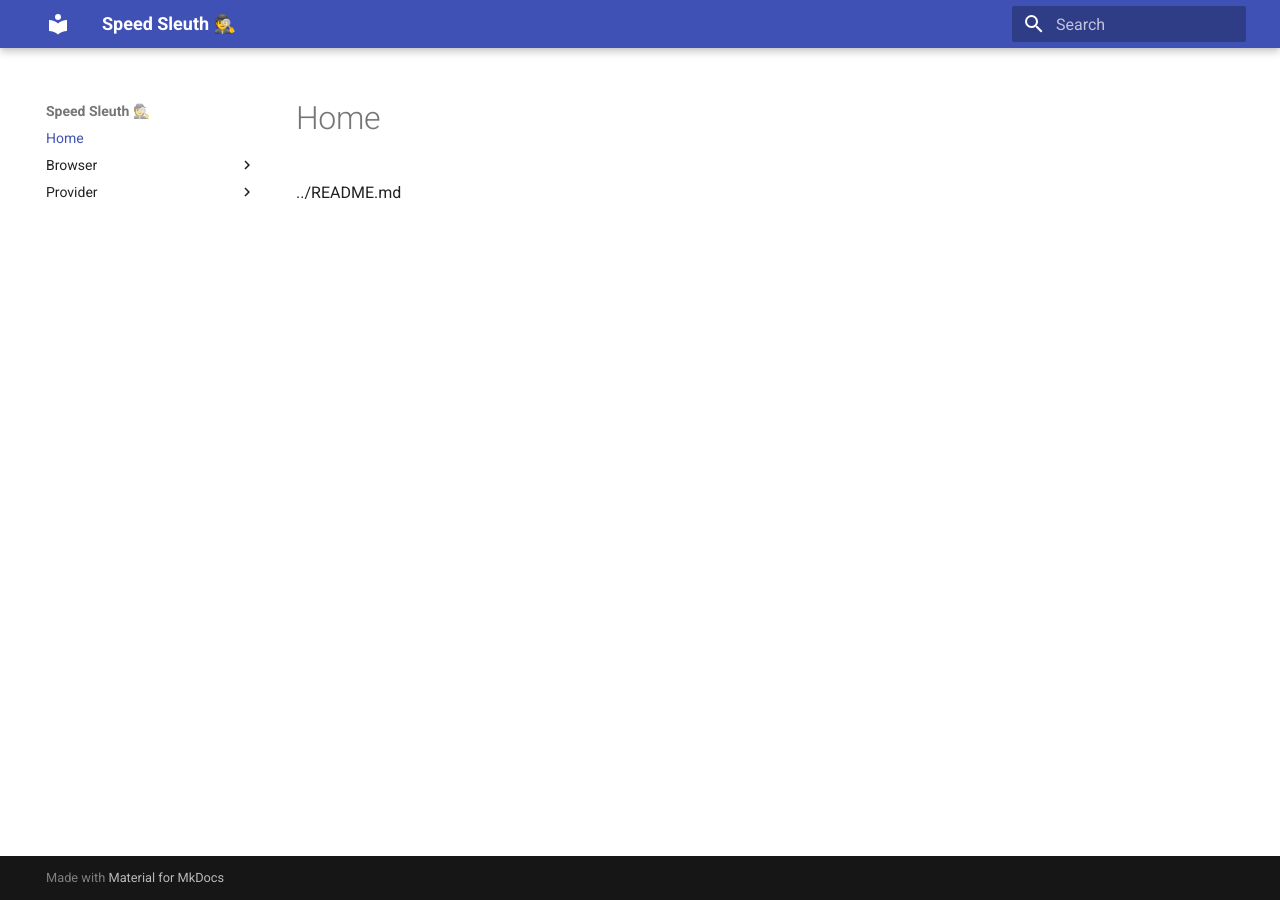
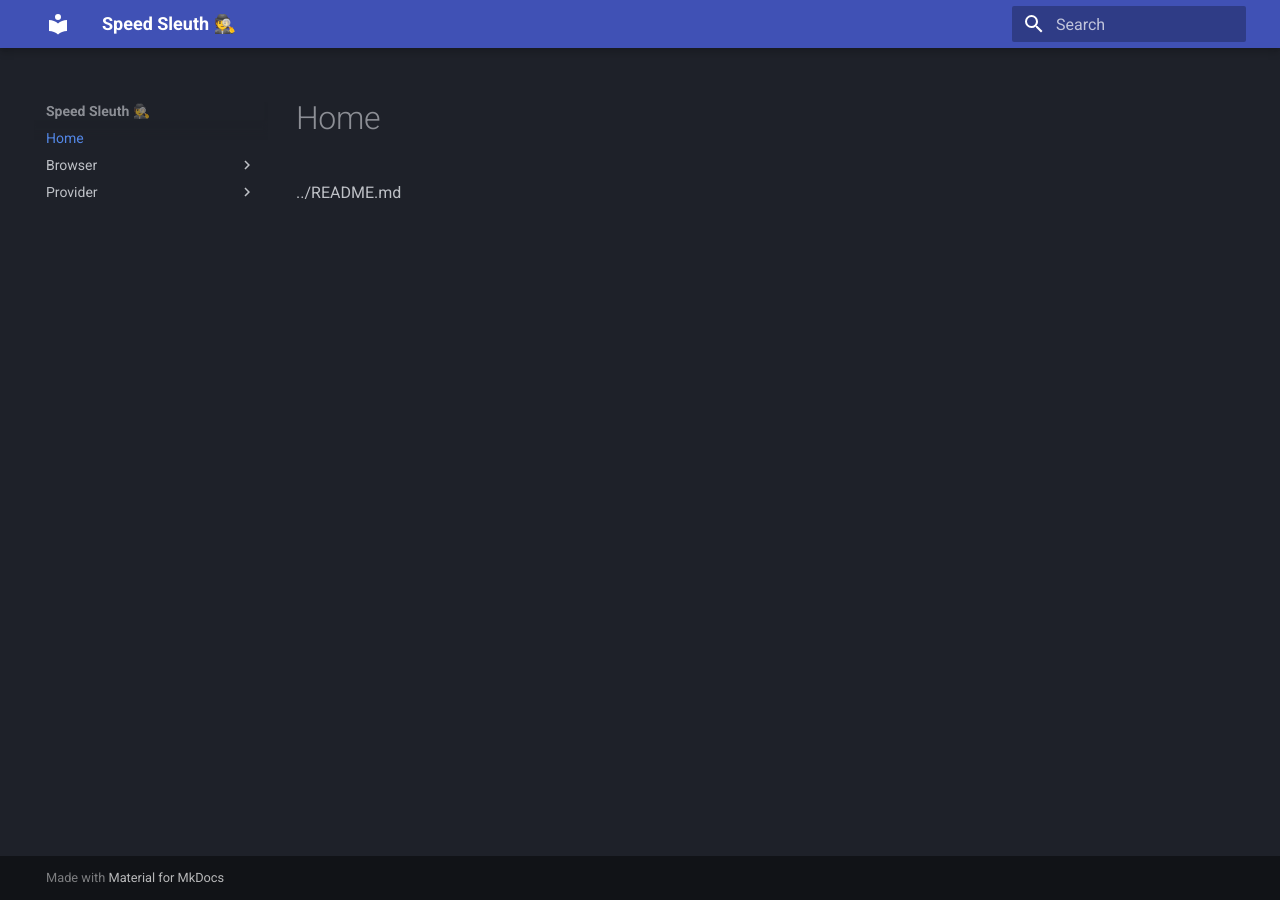
Before and after one commit to lion24/speed-sleuth, an MkDocs documentation site: the page built from docs/index.md, in a window 1280 px wide. Built offline with MkDocs 1.6.1 and Material for MkDocs 9.7.7, drawn with Linux system fonts in a browser that asks for light colours.

Commit message:
docs: add mkdocs emoji support
Add support for emojis, so table from README render nicely.

Signed-off-by: Lionel Hubaut <lionel.hubaut@tessares.net>

```diff
--- a/mkdocs.yml
+++ b/mkdocs.yml
@@ -2,6 +2,13 @@ site_name: "Speed Sleuth 🕵️"
 
 theme:
   name: material
+  palette:
+    scheme: slate
+
+markdown_extensions:
+  - pymdownx.emoji:
+      emoji_index: !!python/name:material.extensions.emoji.twemoji
+      emoji_generator: !!python/name:material.extensions.emoji.to_svg
 
 extra_css:
   - style.css
```
